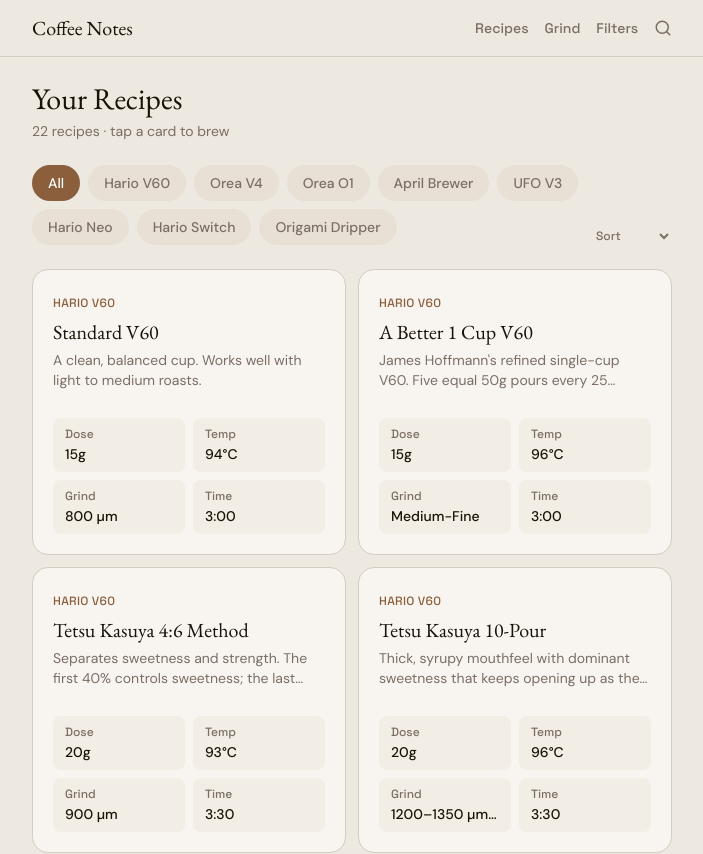
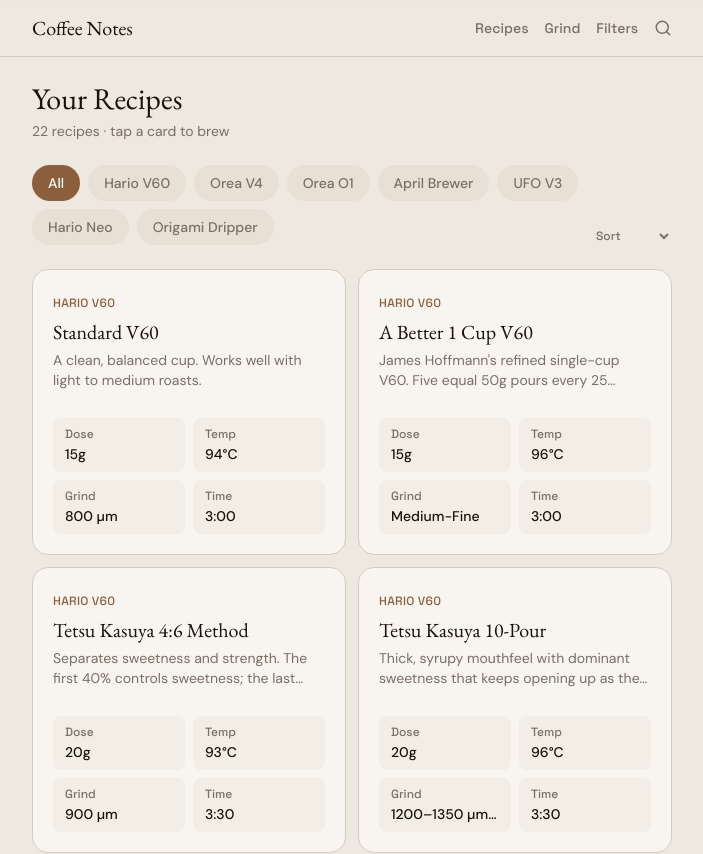
Before and after one commit to kty212/coffeenotes, a Next.js app: page / in a window 1280 px wide. Shown: the top 854 px of the page, without its empty margins (288-991 px from the left). Built offline with nearby package versions, Linux system fonts and the light colour scheme.

Commit message:
Move Ole Kristian Bøen's Switch Recipe under V60

```diff
--- a/data/recipes.ts
+++ b/data/recipes.ts
@@ -7,7 +7,6 @@
   { id: "april", name: "April Brewer" },
   { id: "ufo-v3", name: "UFO V3" },
   { id: "hario-neo-switch", name: "Hario Neo" },
-  { id: "hario-switch", name: "Hario Switch" },
   { id: "origami", name: "Origami Dripper" },
 ];
 
@@ -385,7 +384,7 @@
     id: "hario-switch-ole-kristian-boen",
     name: "Ole Kristian Bøen's Switch Recipe",
     description: "2020 Norwegian Brewers Cup champion Ole Kristian Bøen's hybrid immersion/percolation method. Alternates between closed and open valve to build body and sweetness — especially effective for complex or fermented coffees.",
-    brewerId: "hario-switch",
+    brewerId: "v60",
     defaultDose: 16.5,
     ratio: 14.55,
     waterTempC: 96,
```
